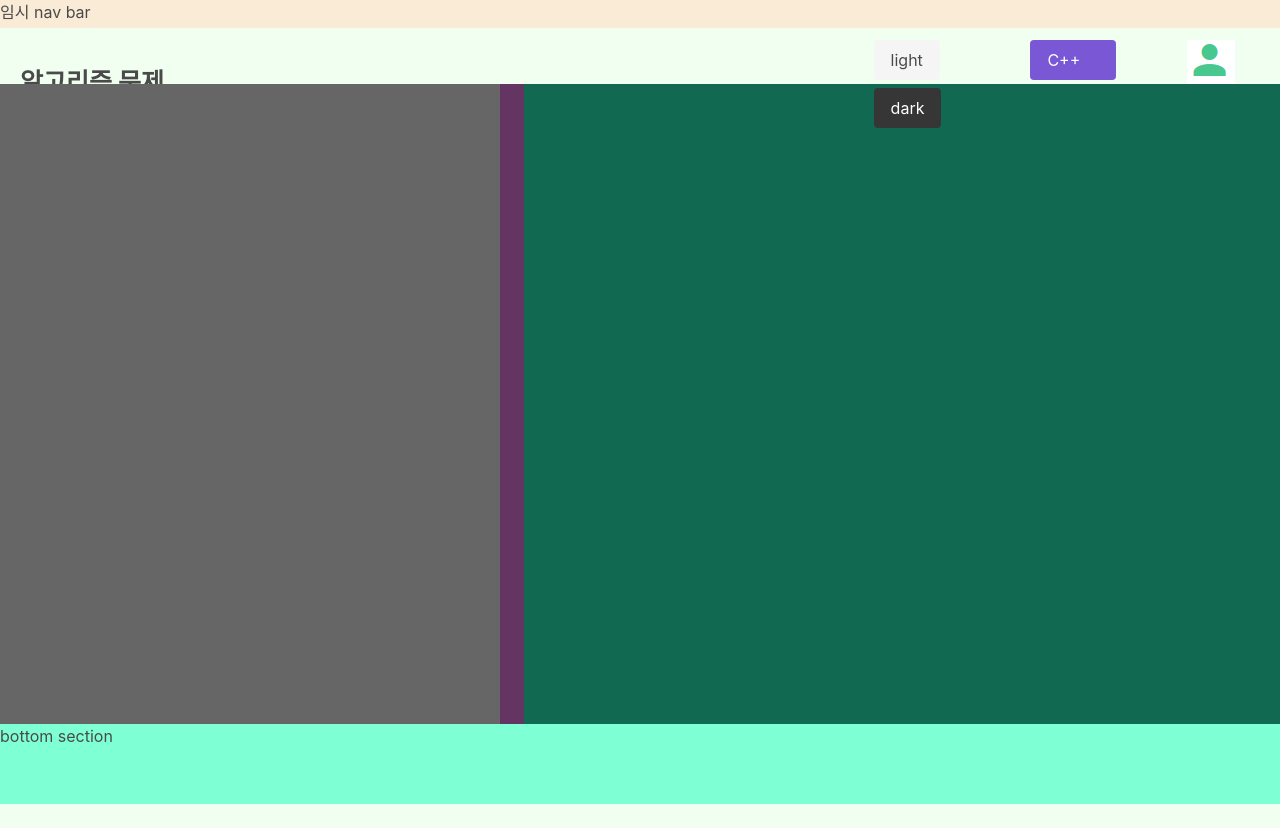
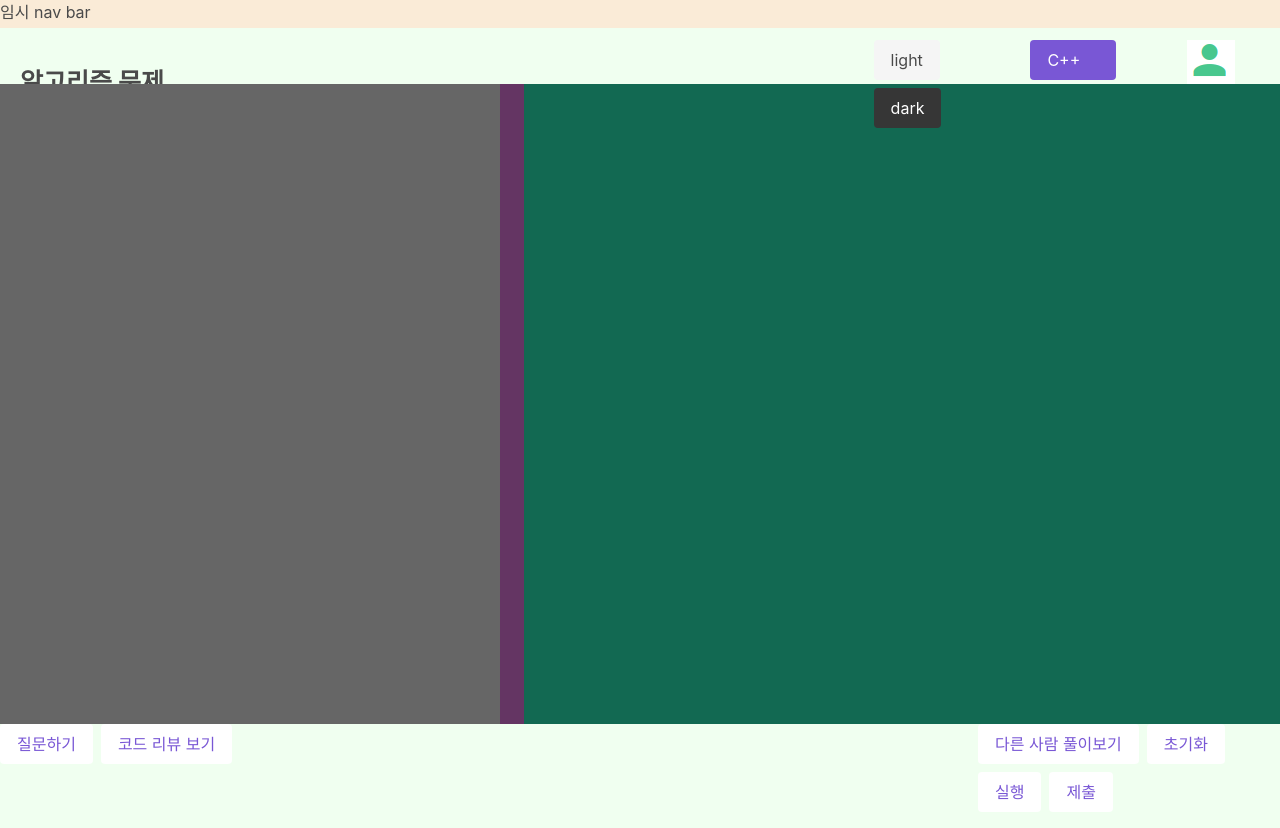
Before and after one commit to COALA-Web/COALA-Problem-Solving, a Vue app in the folder problem_solving/: page / in a window 1280 px wide. Shown: the top 828 px of the page. Built offline with nearby package versions, Linux system fonts and the light colour scheme.

Commit message:
Add bottom-section

```diff
--- a/problem_solving/src/App.vue
+++ b/problem_solving/src/App.vue
@@ -51,7 +51,26 @@
     </div>
 
     <div class="bottom-section">
-      <p>bottom section</p>
+      <div class="columns">
+        <div class="column is-one-quarter">
+          <div class="buttons">
+            <b-button type="is-primary" inverted>질문하기</b-button>
+            <b-button type="is-primary" inverted>코드 리뷰 보기</b-button>
+          </div>
+        </div>
+        <div class="column is-half"></div>
+        <div class="column is-one-quarter">
+          <div class="buttons">
+            <b-button type="is-primary" inverted>다른 사람 풀이보기</b-button>
+            <b-button type="is-primary" inverted>초기화</b-button>
+            <b-button type="is-primary" inverted>실행</b-button>
+            <b-button type="is-primary" inverted>제출</b-button>
+          </div>
+        </div>
+
+
+
+      </div>
     </div>
   </div>
 
@@ -123,7 +142,6 @@ html, body {
 .bottom-section{
   height:10%;
   width:100%;
-  background-color: #7FFFD4;
 }
 
 
```
